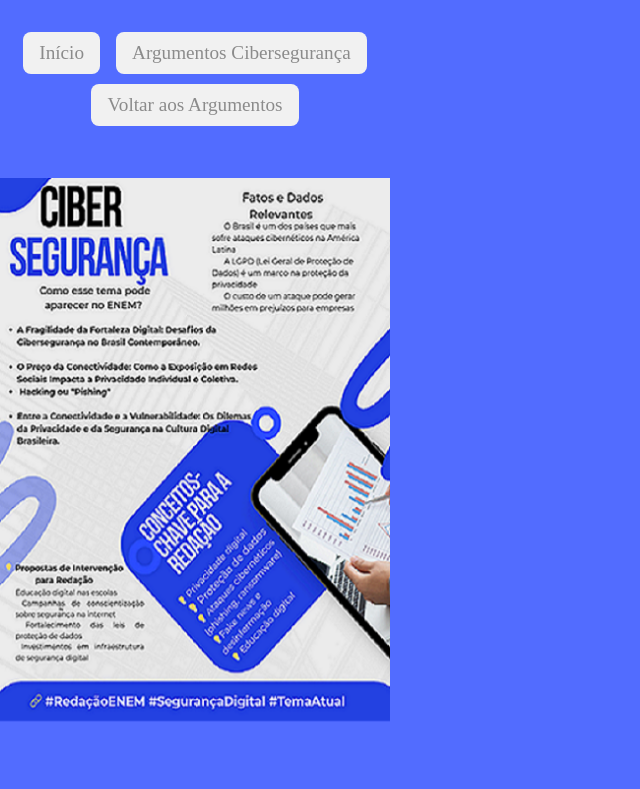
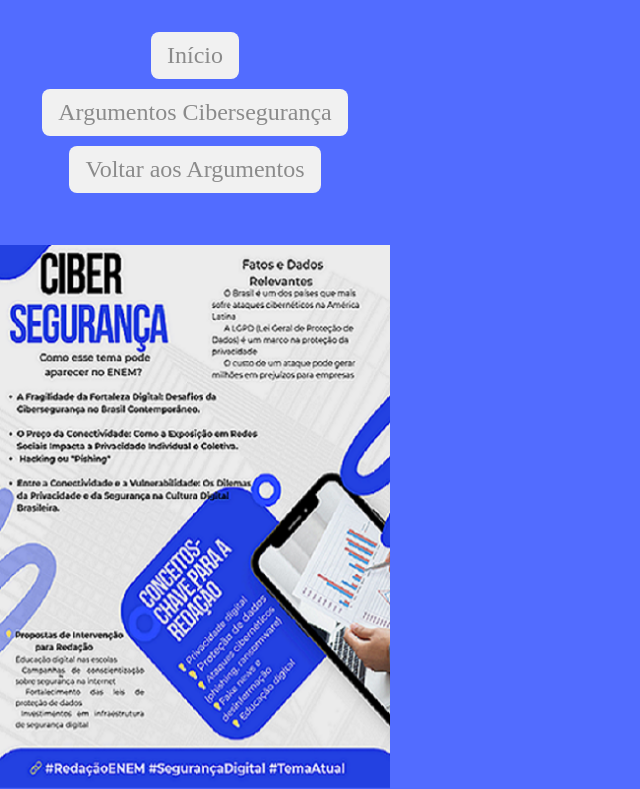
Before and after one commit to zm-julia/Site-Reda-o, a plain HTML site: page indexCiberSegu.html in a window 1280 px wide. Shown: the top 789 px of the page, without its empty margins (0-640 px from the left). Drawn offline with Linux system fonts and the light colour scheme.

Commit message:
sexta versão

```diff
--- a/styleCiberSegu.css
+++ b/styleCiberSegu.css
@@ -19,7 +19,7 @@ nav {
     background-color: rgb(241, 241, 241);
     text-decoration: none;
     color: rgb(139, 139, 139);
-    font-size: 1.2rem;
+    font-size: 1.5rem;
     margin: 5px;
     padding: 10px 16px;
     border-radius: 8px;
```
Also changed, not shown: index.html (+0 -1 lines), indexEduAlimentar.html (+0 -1 lines).
